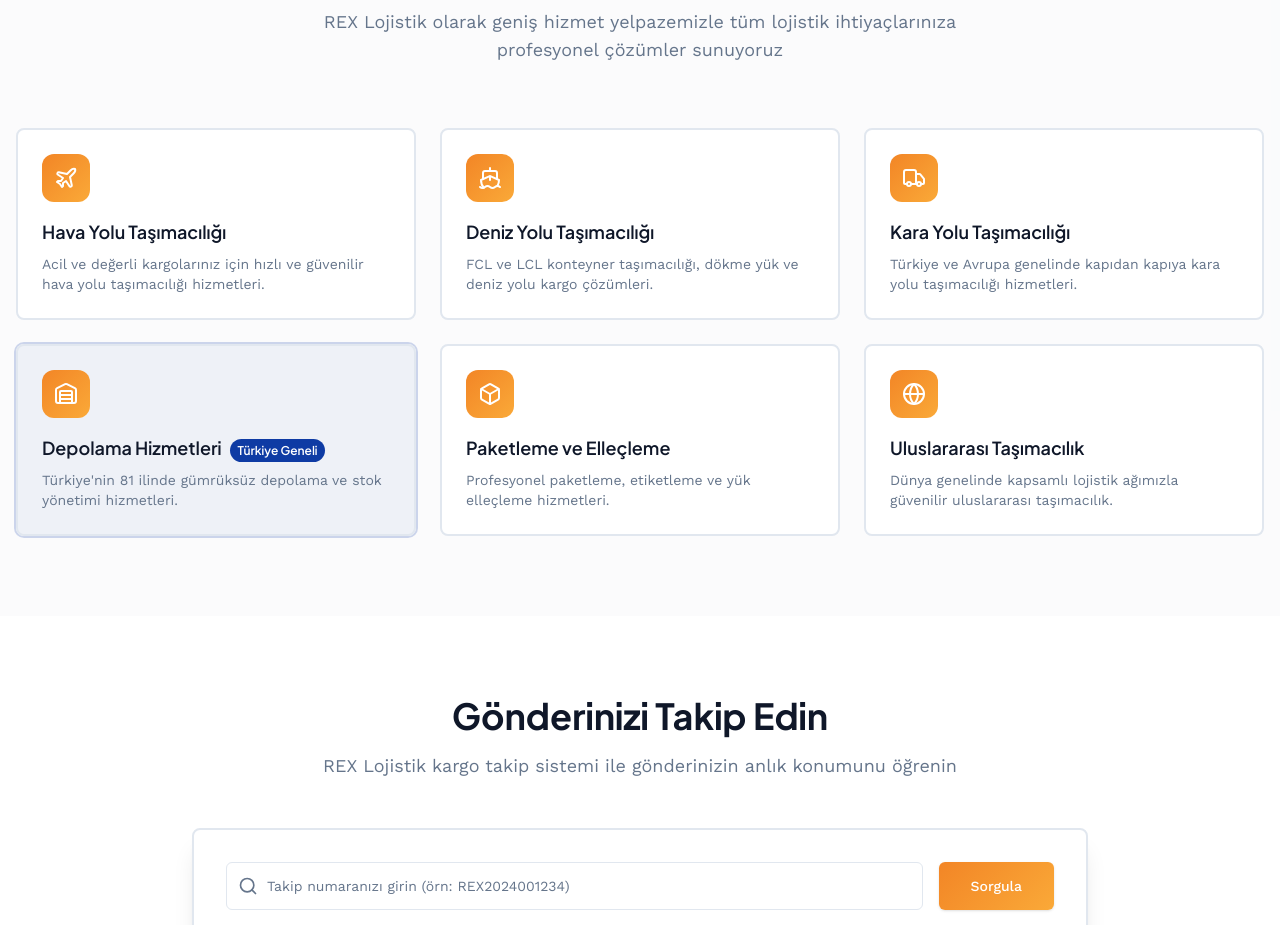
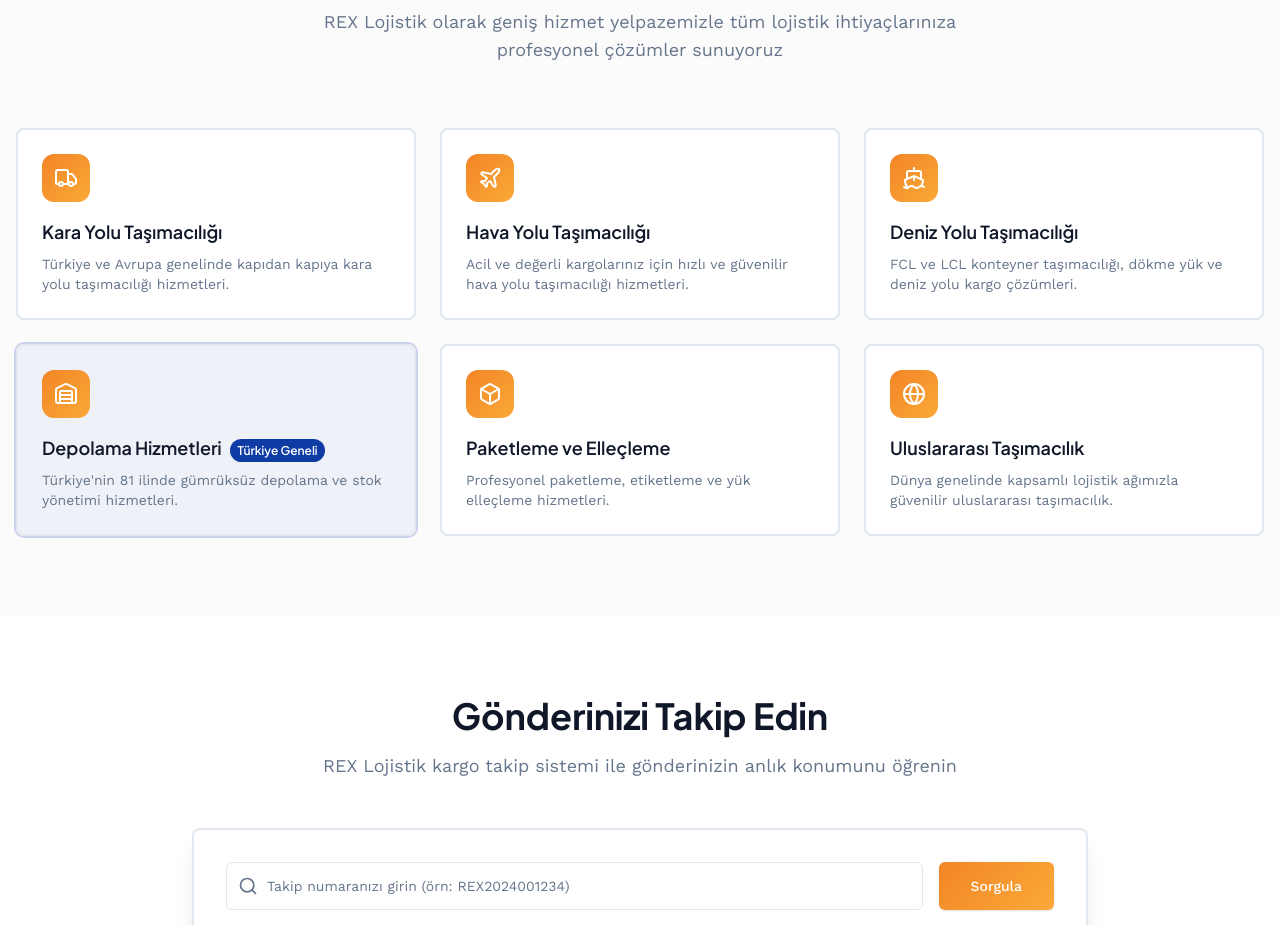
Before and after one commit to hakankesikler/sg-858f4a06-cef2-4736-8b39-c7b4ea443985-1773598027, a Next.js app: page / in a window 1280 px wide. Shown: the part 860-1785 px from the top of the page. Built offline with nearby package versions, Linux system fonts and the light colour scheme.

Commit message:
feat(services): Prioritize road transport service

```diff
--- a/src/components/Services.tsx
+++ b/src/components/Services.tsx
@@ -2,6 +2,11 @@ import { Plane, Ship, Truck, Warehouse, Globe, Box } from "lucide-react";
 import { Card, CardContent } from "@/components/ui/card";
 
 const services = [
+  {
+    icon: Truck,
+    title: "Kara Yolu Taşımacılığı",
+    description: "Türkiye ve Avrupa genelinde kapıdan kapıya kara yolu taşımacılığı hizmetleri.",
+  },
   {
     icon: Plane,
     title: "Hava Yolu Taşımacılığı",
@@ -11,11 +16,6 @@ const services = [
     icon: Ship,
     title: "Deniz Yolu Taşımacılığı",
     description: "FCL ve LCL konteyner taşımacılığı, dökme yük ve deniz yolu kargo çözümleri.",
-  },
-  {
-    icon: Truck,
-    title: "Kara Yolu Taşımacılığı",
-    description: "Türkiye ve Avrupa genelinde kapıdan kapıya kara yolu taşımacılığı hizmetleri.",
   },
   {
     icon: Warehouse,
```
